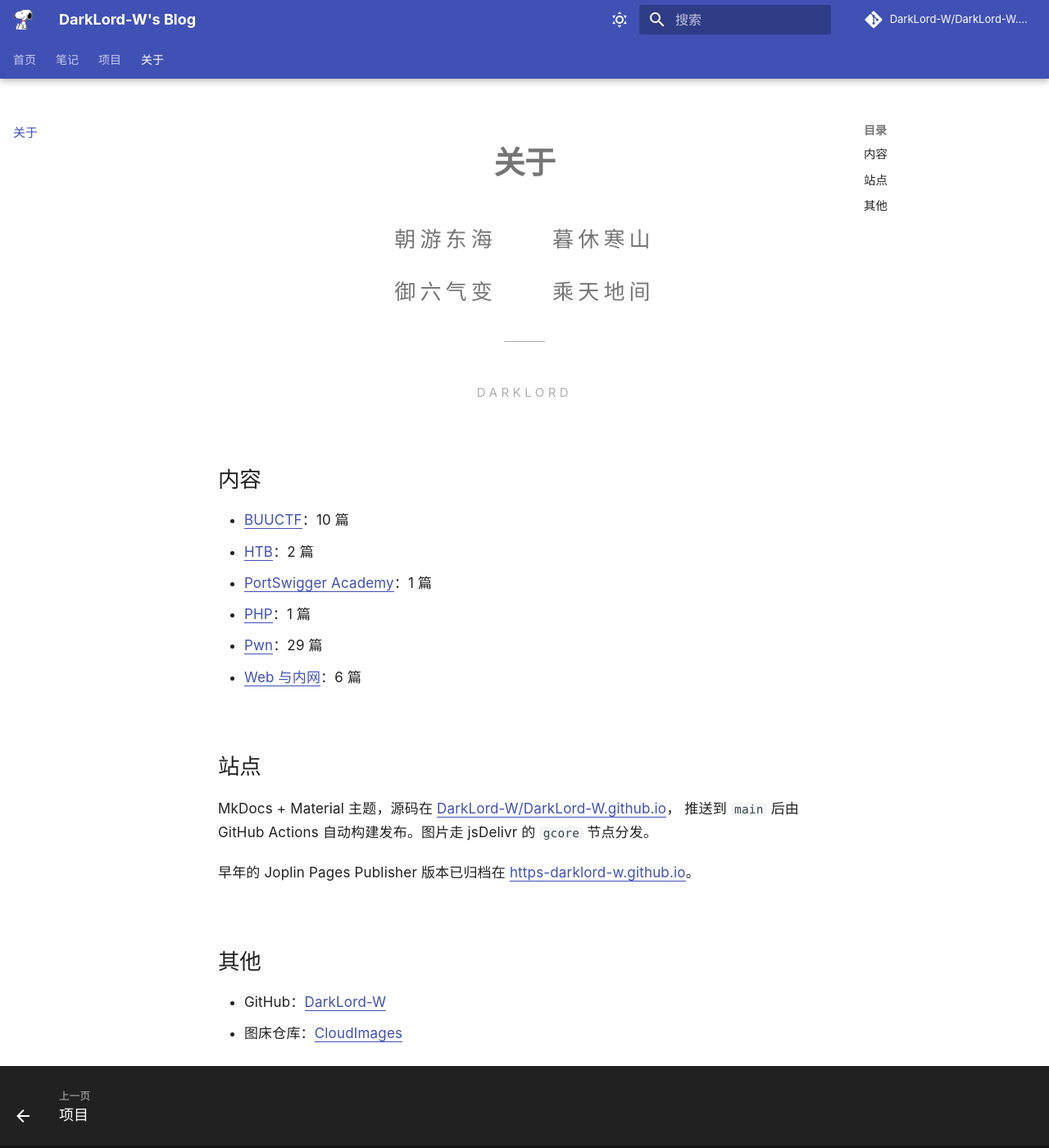
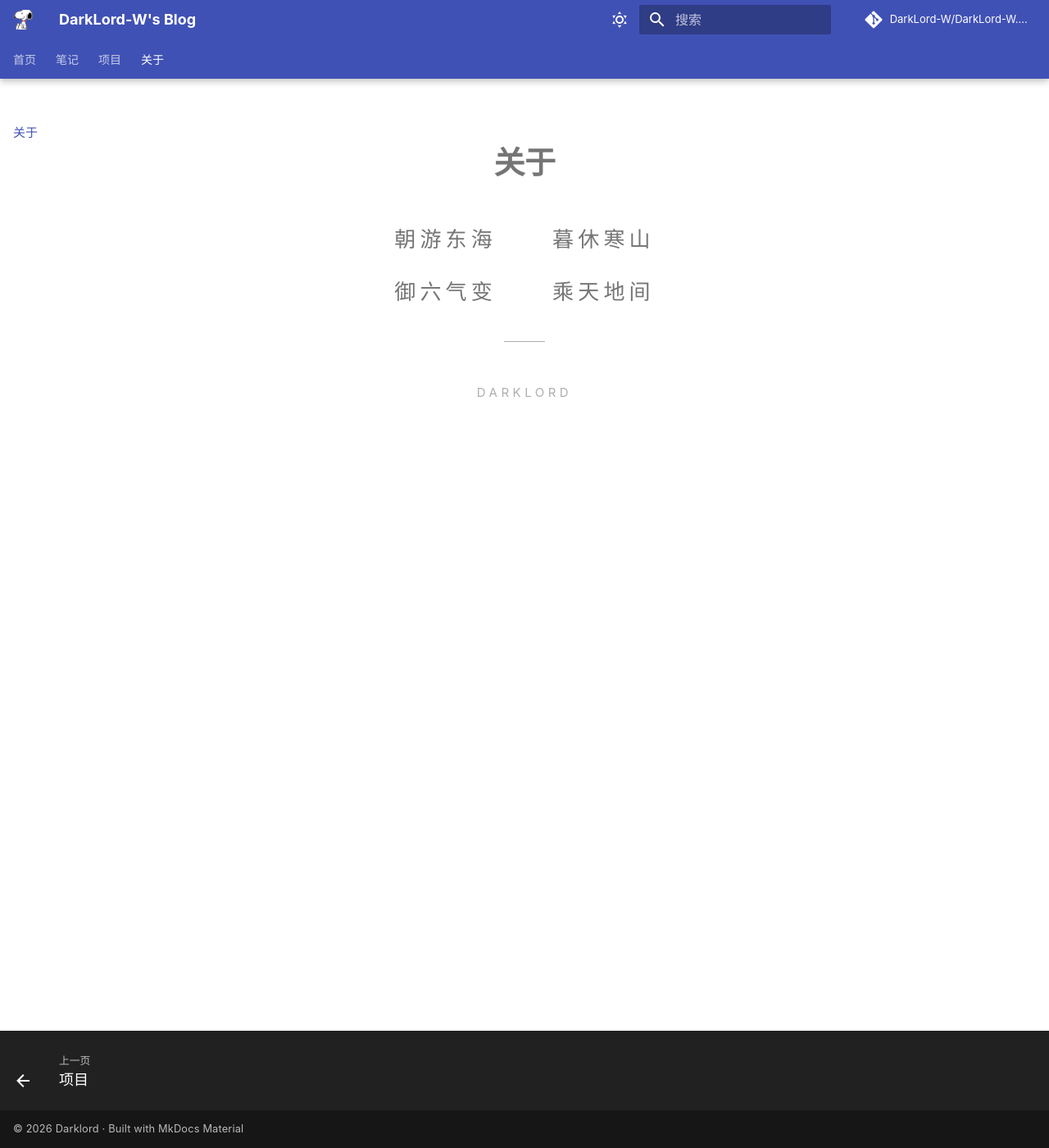
Before and after one commit to DarkLord-W/DarkLord-W.github.io, an MkDocs documentation site: the page built from docs/about/index.md, in a window 1280 px wide and 1400 px high. Shown: the whole window at 82% size. Built offline with MkDocs 1.6.1 and Material for MkDocs 9.7.7, drawn with Linux system fonts in a browser that asks for light colours; comment, search, counter and statistics services are not loaded.

Commit message:
style: 项目页去掉说明句，关于页只保留诗句
- projects/index.md 去掉「自己在 GitHub 上维护的仓库，12 个。排序按最近在用的优先，不是按 star。」
- about/index.md 精简为诗句 + DARKLORD 签名，删除 内容 / 站点 / 其他 三节

验证：mkdocs build --strict 通过。

```diff
--- a/docs/about/index.md
+++ b/docs/about/index.md
@@ -6,25 +6,3 @@
 </div>
 
 <p class="poem-sign">Darklord</p>
-
-## 内容
-
-- [BUUCTF](../buuctf/index.md)：10 篇
-- [HTB](../htb/index.md)：2 篇
-- [PortSwigger Academy](../portswigger/index.md)：1 篇
-- [PHP](../php/index.md)：1 篇
-- [Pwn](../pwn/index.md)：29 篇
-- [Web 与内网](../web/index.md)：6 篇
-
-## 站点
-
-MkDocs + Material 主题，源码在 [DarkLord-W/DarkLord-W.github.io](https://github.com/DarkLord-W/DarkLord-W.github.io)，
-推送到 `main` 后由 GitHub Actions 自动构建发布。图片走 jsDelivr 的 `gcore` 节点分发。
-
-早年的 Joplin Pages Publisher 版本已归档在
-[https-darklord-w.github.io](https://github.com/DarkLord-W/https-darklord-w.github.io)。
-
-## 其他
-
-- GitHub：[DarkLord-W](https://github.com/DarkLord-W)
-- 图床仓库：[CloudImages](https://github.com/DarkLord-W/CloudImages)
```
Also changed, not shown: docs/projects/index.md (+0 -2 lines).
